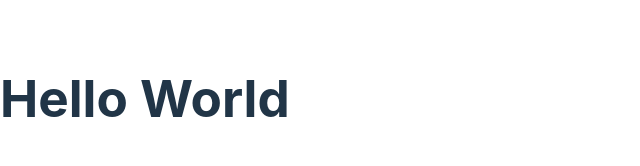
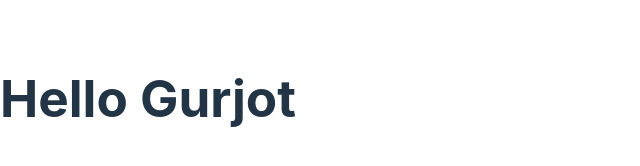
Before and after one commit to gurjot129/React-Practice, a React (Vite) app in the folder react-app/: page / in a window 1280 px wide. Shown: the part 302-468 px from the top of the page, without its empty margins (0-640 px from the left). Built offline with nearby package versions, Linux system fonts and the light colour scheme.

Commit message:
Adds dynamic content to Message component

```diff
--- a/react-app/src/Message.tsx
+++ b/react-app/src/Message.tsx
@@ -1,5 +1,12 @@
 //message component
 function Message() {
+
+    const name = 'Gurjot';
+
+    if(name) {
+        return <h1>Hello {name}</h1>;
+    }
+
     return <h1>Hello World</h1>;
 }
 
```
